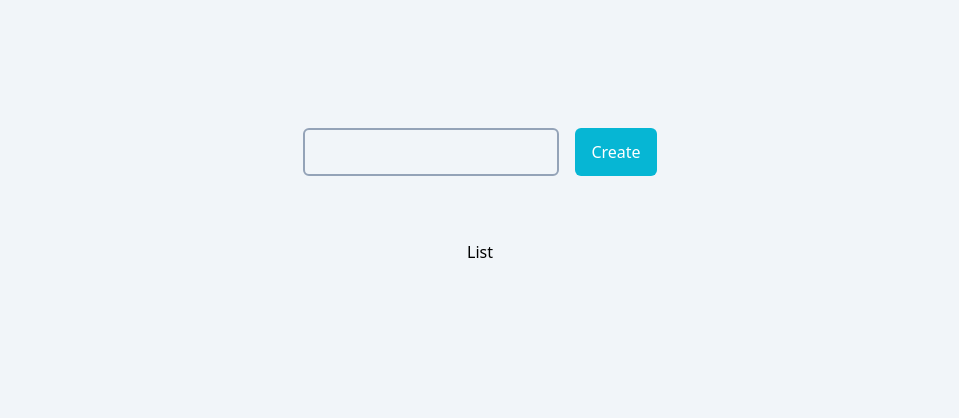
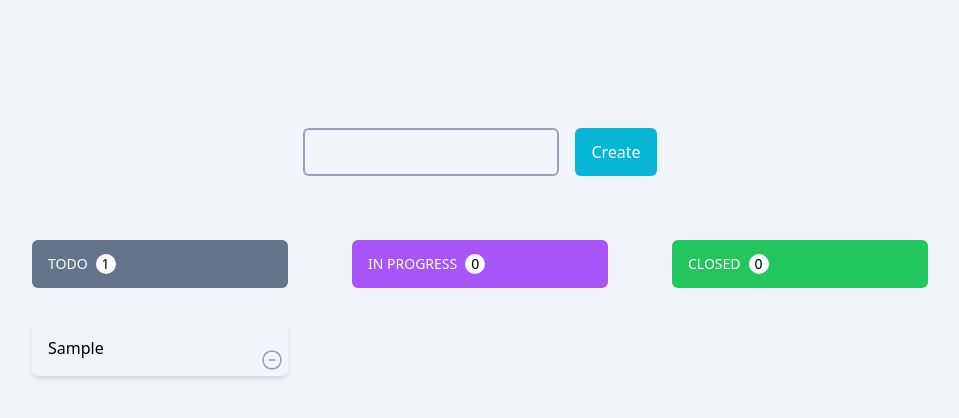
Before and after one commit to ClaytonDewey/fem-todo-app, a React (Vite) app: page / in a window 1280 px wide. Both pictures are taken after typing "Sample" into the empty fields and a click on the button "Create". Shown: the top 418 px of the page, without its empty margins (160-1119 px from the left). Built offline with nearby package versions, Linux system fonts and the light colour scheme.

Commit message:
Loop through tasks and display
Add delete functionality

```diff
--- a/src/components/ListTasks.jsx
+++ b/src/components/ListTasks.jsx
@@ -1,4 +1,111 @@
+import { useEffect, useState } from 'react';
+import toast from 'react-hot-toast';
+
 const ListTasks = ({ tasks, setTasks }) => {
-  return <div>List</div>;
+  const [todos, setTodos] = useState([]);
+  const [inProgress, setInProgress] = useState([]);
+  const [closed, setClosed] = useState([]);
+
+  useEffect(() => {
+    const fTodos = tasks.filter((task) => task.status === 'todo');
+    const fInProgress = tasks.filter((task) => task.status === 'inprogress');
+    const fClosed = tasks.filter((task) => task.status === 'closed');
+
+    setTodos(fTodos);
+    setInProgress(fInProgress);
+    setClosed(fClosed);
+  }, [tasks]);
+
+  const statuses = ['todo', 'inprogress', 'closed'];
+
+  return (
+    <div className='flex gap-16'>
+      {statuses.map((status, index) => (
+        <Section
+          key={index}
+          status={status}
+          tasks={tasks}
+          setTasks={setTasks}
+          todos={todos}
+          inProgress={inProgress}
+          closed={closed}
+        />
+      ))}
+    </div>
+  );
 };
 export default ListTasks;
+
+const Section = ({ status, tasks, setTasks, todos, inProgress, closed }) => {
+  let text = 'Todo';
+  let bg = 'bg-slate-500';
+  let tasksToMap = todos;
+
+  if (status === 'inprogress') {
+    text = 'In Progress';
+    bg = 'bg-purple-500';
+    tasksToMap = inProgress;
+  }
+
+  if (status === 'closed') {
+    text = 'Closed';
+    bg = 'bg-green-500';
+    tasksToMap = closed;
+  }
+
+  return (
+    <div className={`w-64`}>
+      <Header text={text} bg={bg} count={tasksToMap.length} />
+      {tasksToMap.length > 0 &&
+        tasksToMap.map((task) => (
+          <Task key={task.id} task={task} tasks={tasks} setTasks={setTasks} />
+        ))}
+    </div>
+  );
+};
+
+const Header = ({ text, bg, count }) => {
+  return (
+    <div
+      className={`${bg} flex items-center h-12 pl-4 rounded-md uppercase text-sm text-white`}>
+      {text}{' '}
+      <div className='ml-2 bg-white w-5 h-5 text-black rounded-full flex items-center justify-center'>
+        {count}
+      </div>
+    </div>
+  );
+};
+
+const Task = ({ task, tasks, setTasks }) => {
+  const handleRemove = (id) => {
+    const fTasks = tasks.filter((t) => t.id !== id);
+
+    localStorage.setItem('tasks', JSON.stringify(fTasks));
+    setTasks(fTasks);
+
+    toast('Task removed', { icon: '💀' });
+  };
+
+  return (
+    <div className={`relative p-4 mt-8 shadow-md rounded-md cursor-grab`}>
+      <p>{task.name}</p>
+      <button
+        className='absolute bottom-1 right-1 text-slate-400'
+        onClick={() => handleRemove(task.id)}>
+        <svg
+          xmlns='http://www.w3.org/2000/svg'
+          fill='none'
+          viewBox='0 0 24 24'
+          strokeWidth={1.5}
+          stroke='currentColor'
+          className='size-6'>
+          <path
+            strokeLinecap='round'
+            strokeLinejoin='round'
+            d='M15 12H9m12 0a9 9 0 1 1-18 0 9 9 0 0 1 18 0Z'
+          />
+        </svg>
+      </button>
+    </div>
+  );
+};
```
